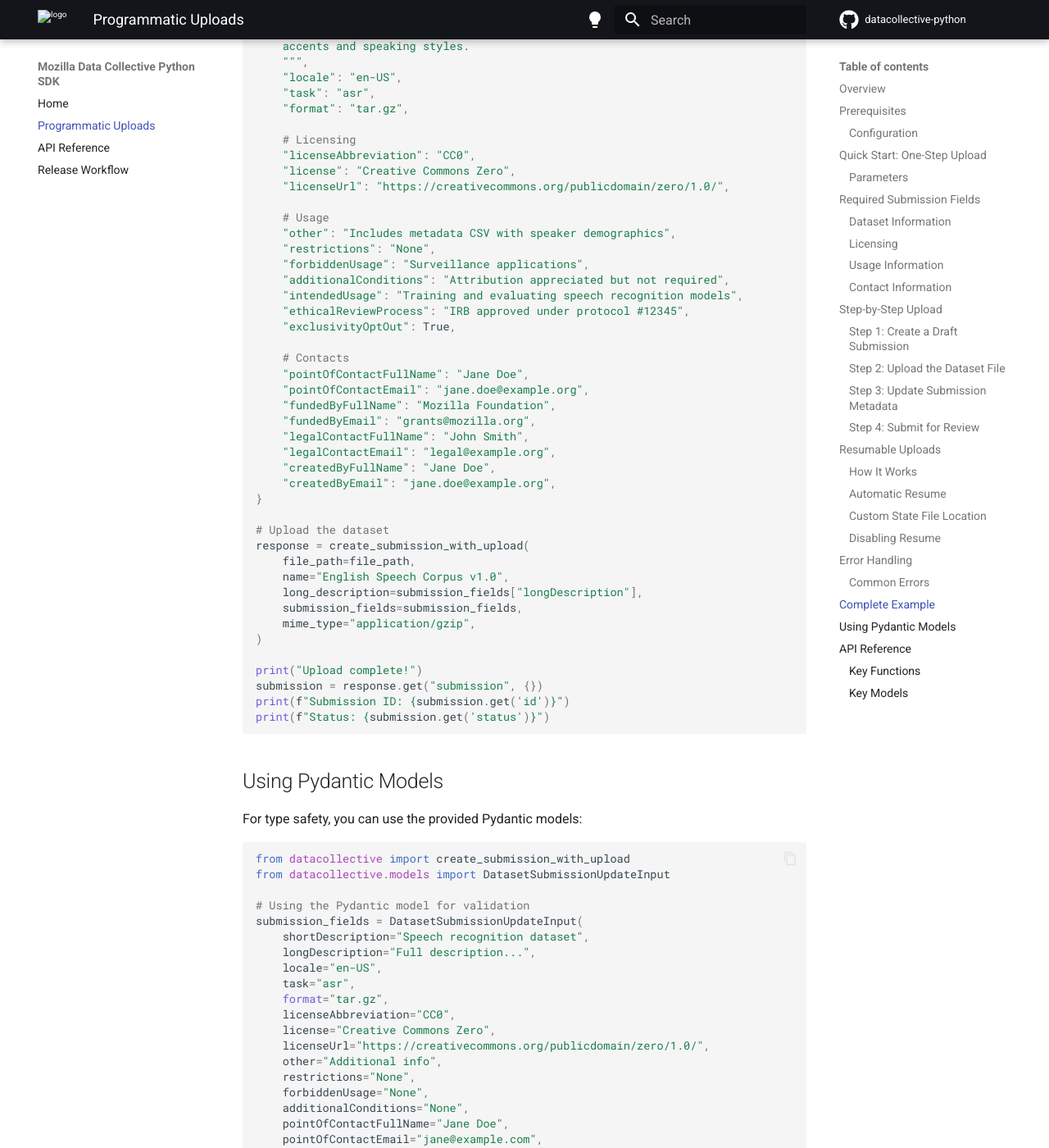
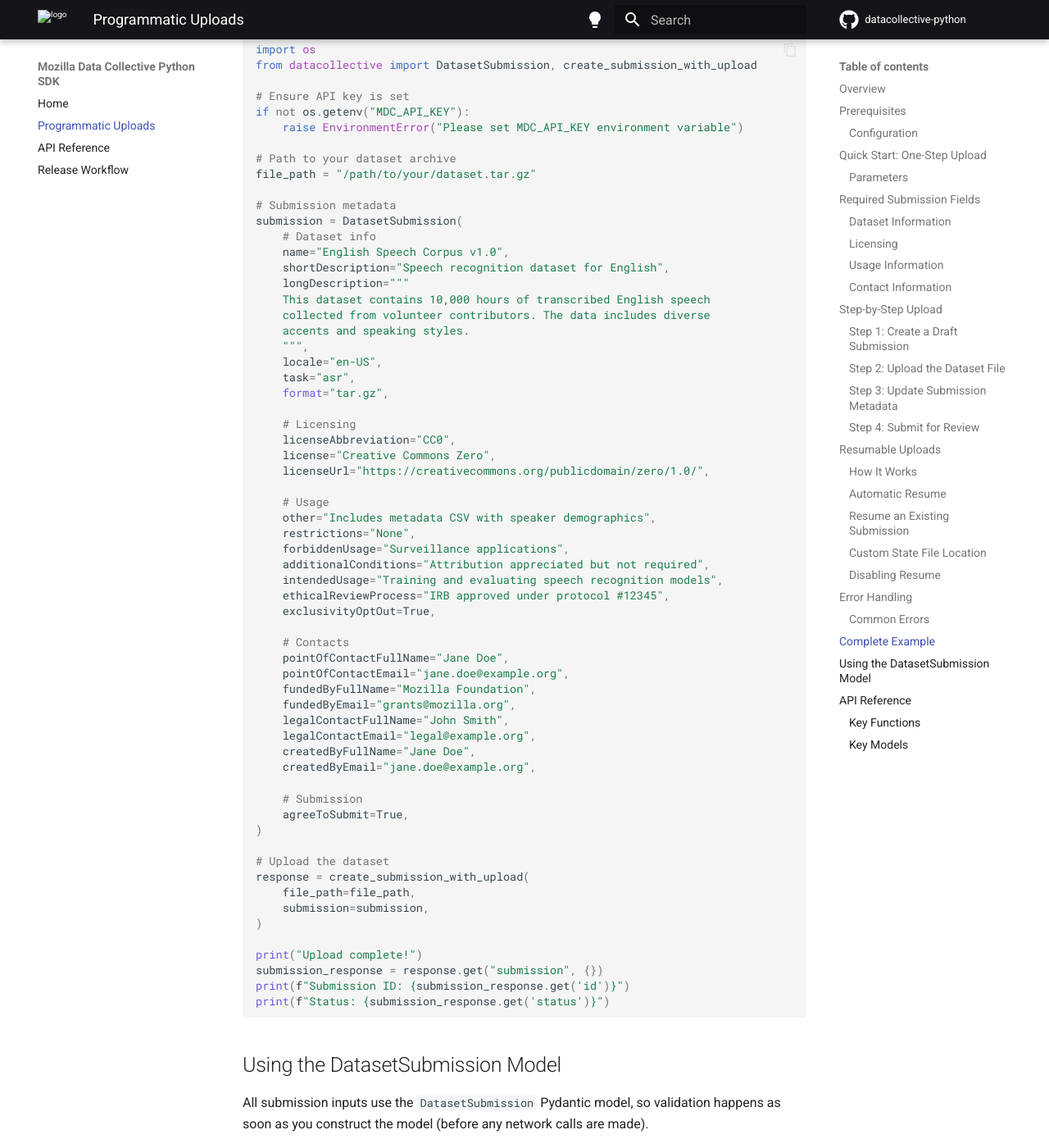
Before and after one commit to Mozilla-Data-Collective/datacollective-python, an MkDocs documentation site: the page built from docs/upload.md, in a window 1280 px wide and 1400 px high, scrolled down 8293 px. Shown: the whole window at 82% size. Built offline with MkDocs 1.6.1 and Material for MkDocs 9.7.7, drawn with Linux system fonts in a browser that asks for light colours; comment, search, counter and statistics services are not loaded; some of the changed text lies outside the part shown.

Commit message:
Simplify upload flow

````diff
--- a/docs/upload.md
+++ b/docs/upload.md
@@ -40,47 +41,47 @@
 The simplest way to upload a dataset is using `create_submission_with_upload`, which handles the entire workflow in a single call:
 
 ```python
-from datacollective import create_submission_with_upload
+from datacollective import DatasetSubmission, create_submission_with_upload
+from pydantic import ValidationError
 
-# Define submission metadata fields
-submission_fields = {
-    "shortDescription": "A brief description of your dataset",
-    "longDescription": "A detailed description of your dataset",
-    "locale": "en-US",
-    "task": "classification",
-    "format": "tar.gz",
-    "licenseAbbreviation": "CC-BY",
-    "license": "Creative Commons Attribution",
-    "licenseUrl": "https://creativecommons.org/licenses/by/4.0/",
-    "other": "Additional information about the dataset",
-    "restrictions": "Any restrictions on use",
-    "forbiddenUsage": "Forbidden use cases",
-    "additionalConditions": "Additional conditions",
-    "pointOfContactFullName": "Jane Doe",
-    "pointOfContactEmail": "jane@example.com",
-    "fundedByFullName": "Funder Name",
-    "fundedByEmail": "funder@example.com",
-    "legalContactFullName": "Legal Contact Name",
-    "legalContactEmail": "legal@example.com",
-    "createdByFullName": "Creator Name",
-    "createdByEmail": "creator@example.com",
-    "intendedUsage": "Intended use of the dataset",
-    "ethicalReviewProcess": "Description of ethical review",
-    "exclusivityOptOut": True,
-}
+# Define submission metadata
+submission = DatasetSubmission(
+    name="My Dataset Name",
+    longDescription="Full description of my dataset",
+    shortDescription="A brief description of your dataset",
+    locale="en-US",
+    task="classification",
+    format="tar.gz",
+    licenseAbbreviation="CC-BY",
+    license="Creative Commons Attribution",
+    licenseUrl="https://creativecommons.org/licenses/by/4.0/",
+    other="Additional information about the dataset",
+    restrictions="Any restrictions on use",
+    forbiddenUsage="Forbidden use cases",
+    additionalConditions="Additional conditions",
+    pointOfContactFullName="Jane Doe",
+    pointOfContactEmail="jane@example.com",
+    fundedByFullName="Funder Name",
+    fundedByEmail="funder@example.com",
+    legalContactFullName="Legal Contact Name",
+    legalContactEmail="legal@example.com",
+    createdByFullName="Creator Name",
+    createdByEmail="creator@example.com",
+    intendedUsage="Intended use of the dataset",
+    ethicalReviewProcess="Description of ethical review",
+    exclusivityOptOut=True,
+    agreeToSubmit=True,
+)
 
 # Upload and submit in one call
 response = create_submission_with_upload(
     file_path="/path/to/your/dataset.tar.gz",
-    name="My Dataset Name",
-    long_description="Full description of my dataset",
-    submission_fields=submission_fields,
-    mime_type="application/gzip",
+    submission=submission,
 )
 
-submission = response.get("submission", {})
-print(f"Submission ID: {submission.get('id')}")
-print(f"Status: {submission.get('status')}")
+submission_response = response.get("submission", {})
+print(f"Submission ID: {submission_response.get('id')}")
+print(f"Status: {submission_response.get('status')}")
 ```
 
 ### Parameters
@@ -88,13 +89,13 @@
 | Parameter | Type | Required | Description |
 |-----------|------|----------|-------------|
 | `file_path` | `str` | Yes | Path to the dataset archive on disk |
-| `name` | `str` | Yes | Name of the dataset |
-| `long_description` | `str` | Yes | Full description of the dataset |
-| `submission_fields` | `dict` | Yes | Datasheet fields required for submission (see below) |
-| `mime_type` | `str` | Yes | MIME type of the file (e.g., `application/gzip`, `application/zip`) |
+| `submission` | `DatasetSubmission` | Yes | Submission metadata model |
+| `submission_id` | `str` | No | Existing submission ID to resume instead of creating a new draft |
 | `filename` | `str` | No | Optional filename override for the upload |
 | `state_path` | `str` | No | Optional path to persist upload state (defaults to `<filename>.mdc-upload.json`) |
 | `resume` | `bool` | No | Whether to resume a previous upload session (default: `True`) |
+
+> `agreeToSubmit` must be `True` in the `DatasetSubmission` model when submitting a dataset.
 
 ## Required Submission Fields
 
@@ -150,12 +151,14 @@
 ### Step 1: Create a Draft Submission
 
 ```python
-from datacollective import create_submission_draft
+from datacollective import DatasetSubmission, create_submission_draft
 
-draft = create_submission_draft(
+submission = DatasetSubmission(
     name="My Dataset Name",
-    long_description="Full description of my dataset"
+    longDescription="Full description of my dataset",
 )
+
+draft = create_submission_draft(submission)
 
 submission_id = draft["submission"]["id"]
 print(f"Created draft submission: {submission_id}")
@@ -169,7 +172,6 @@
 upload_state = upload_dataset_file(
     file_path="/path/to/your/dataset.tar.gz",
     submission_id=submission_id,
-    mime_type="application/gzip",
 )
 
 print(f"Upload complete! File Upload ID: {upload_state.fileUploadId}")
@@ -178,22 +180,24 @@
 ### Step 3: Update Submission Metadata
 
 ```python
-from datacollective import update_submission
+from datacollective import DatasetSubmission, update_submission
+
+update_fields = DatasetSubmission(
+    task="ML",
+    licenseAbbreviation="CC-BY-4.0",
+    locale="en-US",
+    format="text",
+    restrictions="No restrictions.",
+    forbiddenUsage="Do not use for unlawful purposes.",
+    pointOfContactFullName="Jane Doe",
+    pointOfContactEmail="jane@example.com",
+    fileUploadId=upload_state.fileUploadId,
+    # ... other metadata fields ...
+)
 
 response = update_submission(
     submission_id=submission_id,
-    update_fields={
-        "task": "ML",
-        "licenseAbbreviation": "CC-BY-4.0",
-        "locale": "en-US",
-        "format": "text",
-        "restrictions": "No restrictions.",
-        "forbiddenUsage": "Do not use for unlawful purposes.",
-        "pointOfContactFullName": "Jane Doe",
-        "pointOfContactEmail": "jane@example.com",
-        "fileUploadId": upload_state.fileUploadId,
-        # ... other metadata fields ...
-    },
+    submission=update_fields,
 )
 
 print(f"Metadata updated: {response}")
@@ -202,9 +206,12 @@
 ### Step 4: Submit for Review
 
 ```python
-from datacollective import submit_submission
+from datacollective import DatasetSubmission, submit_submission
 
-response = submit_submission(submission_id=submission_id)
+response = submit_submission(
+    submission_id=submission_id,
+    submission=DatasetSubmission(agreeToSubmit=True),
+)
 
 submission = response["submission"]
 print(f"Submission status: {submission['status']}")
@@ -219,29 +226,42 @@
 1. When an upload starts, the SDK creates a state file (`.mdc-upload.json`) alongside your archive
 2. The state file tracks which parts have been successfully uploaded
 3. If the upload is interrupted, rerunning the same upload call will resume from where it left off
-4. Once the upload completes, the state file is preserved for reference
+4. Once the upload completes successfully, the state file is removed automatically
 
 ### Automatic Resume
 
 Simply rerun the same upload call after an interruption:
 
 ```python
+submission = DatasetSubmission(
+    name="My Dataset",
+    longDescription="Description",
+    agreeToSubmit=True,
+)
+
 # First attempt (interrupted)
 response = create_submission_with_upload(
     file_path="/path/to/dataset.tar.gz",
-    name="My Dataset",
-    long_description="Description",
-    submission_fields=submission_fields,
-    mime_type="application/gzip",
+    submission=submission,
 )
 
 # Second attempt (resumes automatically)
 response = create_submission_with_upload(
     file_path="/path/to/dataset.tar.gz",
-    name="My Dataset",
-    long_description="Description",
-    submission_fields=submission_fields,
-    mime_type="application/gzip",
+    submission=submission,
+)
+```
+
+### Resume an Existing Submission
+
+If you already created a draft submission (or a previous run created one before failing),
+pass its ID to resume the workflow without creating a new draft:
+
+```python
+response = create_submission_with_upload(
+    file_path="/path/to/dataset.tar.gz",
+    submission=submission,
+    submission_id="existing-submission-id",
 )
 ```
 
@@ -252,10 +272,7 @@
 ```python
 response = create_submission_with_upload(
     file_path="/path/to/dataset.tar.gz",
-    name="My Dataset",
-    long_description="Description",
-    submission_fields=submission_fields,
-    mime_type="application/gzip",
+    submission=submission,
     state_path="/custom/path/upload-state.json",
 )
 ```
@@ -267,32 +284,31 @@
 ```python
 response = create_submission_with_upload(
     file_path="/path/to/dataset.tar.gz",
-    name="My Dataset",
-    long_description="Description",
-    submission_fields=submission_fields,
-    mime_type="application/gzip",
+    submission=submission,
     resume=False,
 )
 ```
-
 
 ## Error Handling
 
 The SDK raises specific exceptions for common error cases:
 
 ```python
-from datacollective import create_submission_with_upload
+from datacollective import DatasetSubmission, create_submission_with_upload
 
 try:
     response = create_submission_with_upload(
         file_path="/path/to/dataset.tar.gz",
-        name="My Dataset",
-        long_description="Description",
-        submission_fields=submission_fields,
-        mime_type="application/gzip",
+        submission=DatasetSubmission(
+            name="My Dataset",
+            longDescription="Description",
+            agreeToSubmit=True,
+        ),
     )
 except FileNotFoundError as e:
     print(f"File not found: {e}")
+except ValidationError as e:
+    print(f"Validation error: {e}")
 except ValueError as e:
     print(f"Invalid input: {e}")
 except PermissionError as e:
@@ -306,6 +322,7 @@
 | Exception | Cause |
 |-----------|-------|
 | `FileNotFoundError` | The specified file path does not exist |
+| `ValidationError` | Invalid `DatasetSubmission` or required string inputs |
 | `ValueError` | Missing or invalid required parameter |
 | `PermissionError` | API key is invalid or lacks permissions |
 | `RuntimeError` | Rate limit exceeded or upload failed |
@@ -316,7 +333,7 @@
 
 ```python
 import os
-from datacollective import create_submission_with_upload
+from datacollective import DatasetSubmission, create_submission_with_upload
 
 # Ensure API key is set
 if not os.getenv("MDC_API_KEY"):
@@ -326,101 +343,63 @@
 file_path = "/path/to/your/dataset.tar.gz"
 
 # Submission metadata
-submission_fields = {
+submission = DatasetSubmission(
     # Dataset info
-    "shortDescription": "Speech recognition dataset for English",
-    "longDescription": """
+    name="English Speech Corpus v1.0",
+    shortDescription="Speech recognition dataset for English",
+    longDescription="""
     This dataset contains 10,000 hours of transcribed English speech
     collected from volunteer contributors. The data includes diverse
     accents and speaking styles.
     """,
-    "locale": "en-US",
-    "task": "asr",
-    "format": "tar.gz",
+    locale="en-US",
+    task="asr",
+    format="tar.gz",
 
     # Licensing
-    "licenseAbbreviation": "CC0",
-    "license": "Creative Commons Zero",
-    "licenseUrl": "https://creativecommons.org/publicdomain/zero/1.0/",
+    licenseAbbreviation="CC0",
+    license="Creative Commons Zero",
+    licenseUrl="https://creativecommons.org/publicdomain/zero/1.0/",
 
     # Usage
-    "other": "Includes metadata CSV with speaker demographics",
-    "restrictions": "None",
-    "forbiddenUsage": "Surveillance applications",
-    "additionalConditions": "Attribution appreciated but not required",
-    "intendedUsage": "Training and evaluating speech recognition models",
-    "ethicalReviewProcess": "IRB approved under protocol #12345",
-    "exclusivityOptOut": True,
+    other="Includes metadata CSV with speaker demographics",
+    restrictions="None",
+    forbiddenUsage="Surveillance applications",
+    additionalConditions="Attribution appreciated but not required",
+    intendedUsage="Training and evaluating speech recognition models",
+    ethicalReviewProcess="IRB approved under protocol #12345",
+    exclusivityOptOut=True,
 
     # Contacts
-    "pointOfContactFullName": "Jane Doe",
-    "pointOfContactEmail": "jane.doe@example.org",
-    "fundedByFullName": "Mozilla Foundation",
-    "fundedByEmail": "grants@mozilla.org",
-    "legalContactFullName": "John Smith",
-    "legalContactEmail": "legal@example.org",
-    "createdByFullName": "Jane Doe",
-    "createdByEmail": "jane.doe@example.org",
-}
+    pointOfContactFullName="Jane Doe",
+    pointOfContactEmail="jane.doe@example.org",
+    fundedByFullName="Mozilla Foundation",
+    fundedByEmail="grants@mozilla.org",
+    legalContactFullName="John Smith",
+    legalContactEmail="legal@example.org",
+    createdByFullName="Jane Doe",
+    createdByEmail="jane.doe@example.org",
+
+    # Submission
+    agreeToSubmit=True,
+)
 
 # Upload the dataset
 response = create_submission_with_upload(
     file_path=file_path,
-    name="English Speech Corpus v1.0",
-    long_description=submission_fields["longDescription"],
-    submission_fields=submission_fields,
-    mime_type="application/gzip",
+    submission=submission,
 )
 
 print("Upload complete!")
-submission = response.get("submission", {})
-print(f"Submission ID: {submission.get('id')}")
-print(f"Status: {submission.get('status')}")
+submission_response = response.get("submission", {})
+print(f"Submission ID: {submission_response.get('id')}")
+print(f"Status: {submission_response.get('status')}")
 ```
 
-## Using Pydantic Models
+## Using the DatasetSubmission Model
 
-For type safety, you can use the provided Pydantic models:
-
-```python
-from datacollective import create_submission_with_upload
-from datacollective.models import DatasetSubmissionUpdateInput
-
-# Using the Pydantic model for validation
-submission_fields = DatasetSubmissionUpdateInput(
-    shortDescription="Speech recognition dataset",
-    longDescription="Full description...",
-    locale="en-US",
-    task="asr",
-    format="tar.gz",
-    licenseAbbreviation="CC0",
-    license="Creative Commons Zero",
-    licenseUrl="https://creativecommons.org/publicdomain/zero/1.0/",
-    other="Additional info",
-    restrictions="None",
-    forbiddenUsage="None",
-    additionalConditions="None",
-    pointOfContactFullName="Jane Doe",
-    pointOfContactEmail="jane@example.com",
-    fundedByFullName="Mozilla Foundation",
-    fundedByEmail="mozilla@example.com",
-    legalContactFullName="Legal Team",
-    legalContactEmail="legal@example.com",
-    createdByFullName="Jane Doe",
-    createdByEmail="jane@example.com",
-    intendedUsage="ASR model training",
-    ethicalReviewProcess="IRB approved",
-    exclusivityOptOut=True,
-)
-
-response = create_submission_with_upload(
-    file_path="/path/to/dataset.tar.gz",
-    name="My Dataset",
-    long_description="Description",
-    submission_fields=submission_fields,
-    mime_type="application/gzip",
-)
-```
+All submission inputs use the `DatasetSubmission` Pydantic model, so validation happens
+as soon as you construct the model (before any network calls are made).
 
 ## API Reference
 
@@ -433,13 +412,8 @@
 - [`update_submission`](api.md) - Update submission metadata
 - [`upload_dataset_file`](api.md) - Upload a file to a submission
 - [`submit_submission`](api.md) - Submit a draft for review
-- [`initiate_upload`](api.md) - Start a multipart upload session
-- [`get_presigned_part_url`](api.md) - Get a presigned URL for uploading a part
-- [`complete_upload`](api.md) - Finalize a multipart upload
 
 ### Key Models
 
-- [`DatasetSubmissionUpdateInput`](api.md) - Pydantic model for submission metadata fields
-- [`DatasetSubmissionSubmitInput`](api.md) - Pydantic model for the submit action
-- [`DatasetSubmissionDraftInput`](api.md) - Pydantic model for draft creation
+- [`DatasetSubmission`](api.md) - Pydantic model for submission metadata
 - [`UploadPart`](api.md) - Model representing an uploaded part
````
Also changed, not shown: other parts of docs/upload.md (+2 -1 lines), docs/index.md (+30 -32 lines), src/datacollective/__init__.py (+2 -18 lines), 3 other files.
